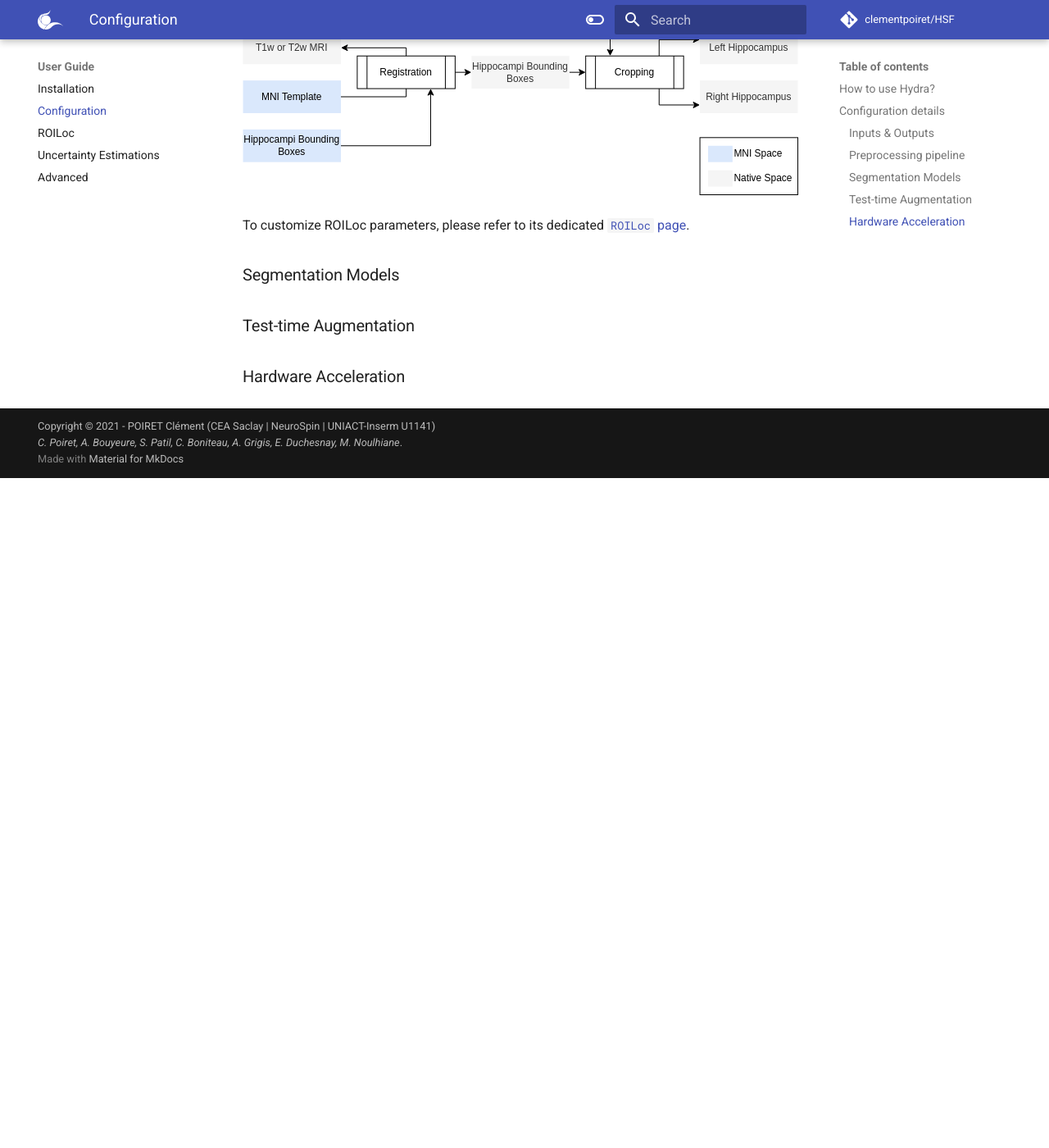
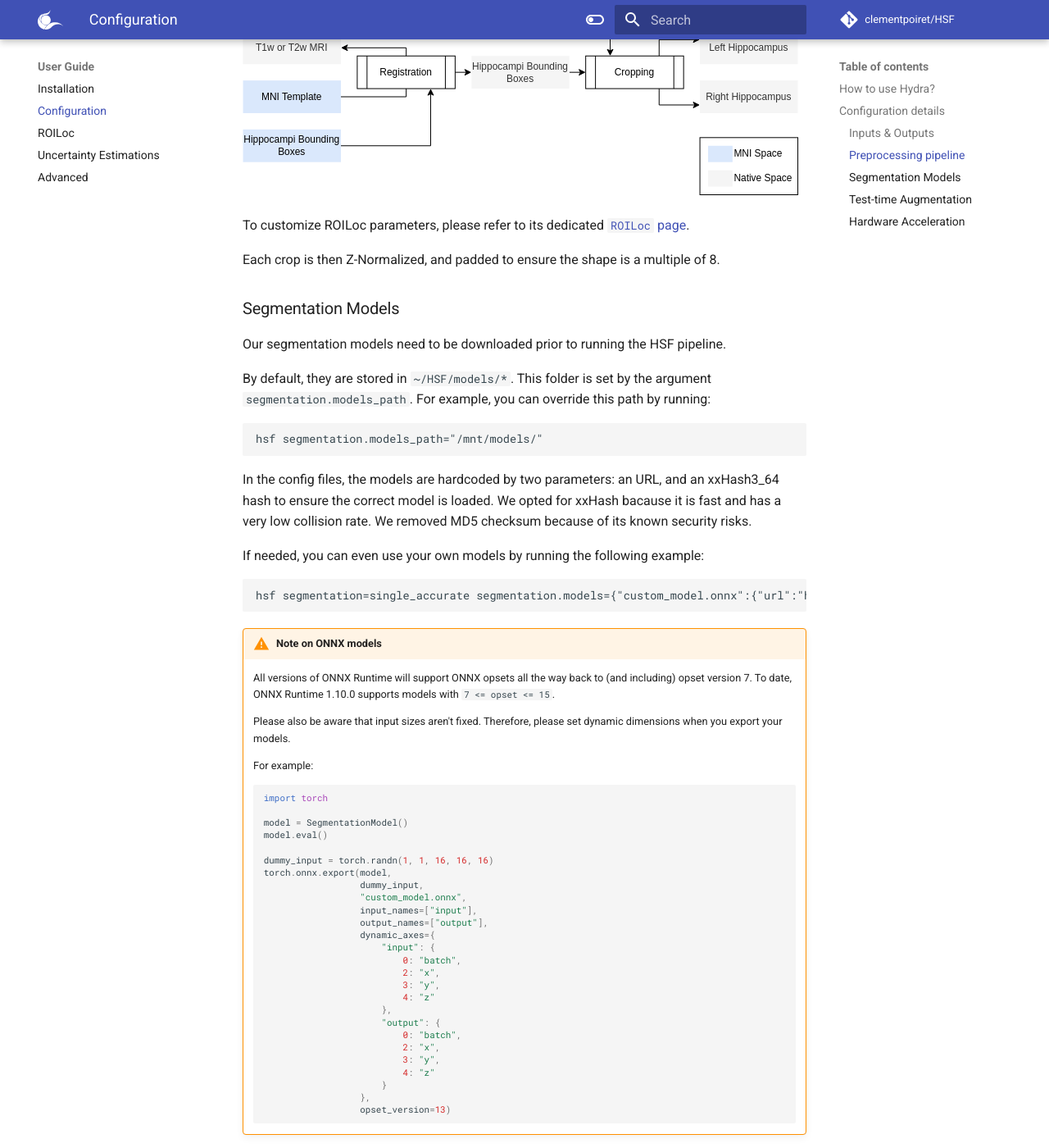
Before and after one commit to clementpoiret/HSF, an MkDocs documentation site: the page built from docs/user-guide/configuration.md, in a window 1280 px wide and 1400 px high, scrolled down 1898 px. Shown: the whole window at 82% size. Built offline with MkDocs 1.6.1 and Material for MkDocs 9.7.7, drawn with Linux system fonts in a browser that asks for light colours; comment, search, counter and statistics services are not loaded; the version menu is left out; before the commit the page ends 2481 px from its top, so only the background shows below that.

Commit message:
[DOCS] Config custom models

````diff
--- a/docs/user-guide/configuration.md
+++ b/docs/user-guide/configuration.md
@@ -73,8 +73,65 @@ As the process is error-prone / imprecise by construction, we also apply margins
 
 To customize ROILoc parameters, please refer to its dedicated [`ROILoc` page](roiloc.md).
 
+Each crop is then Z-Normalized, and padded to ensure the shape is a multiple of 8.
+
 
 ### Segmentation Models
+
+Our segmentation models need to be downloaded prior to running the HSF pipeline.
+
+By default, they are stored in `~/HSF/models/*`. This folder is set by the argument `segmentation.models_path`.
+For example, you can override this path by running:
+
+```
+hsf segmentation.models_path="/mnt/models/"
+```
+
+In the config files, the models are hardcoded by two parameters: an URL, and an xxHash3_64 hash to ensure the correct model is loaded.
+We opted for xxHash bacause it is fast and has a very low collision rate. We removed MD5 checksum because of its known security risks.
+
+If needed, you can even use your own models by running the following example:
+
+```
+hsf segmentation=single_accurate segmentation.models={"custom_model.onnx":{"url":"https://url.to/your/model.onnx","xxh3_64":"f0f0f0f0f0f0f0f0"}}
+```
+
+!!! warning "Note on ONNX models"
+    All versions of ONNX Runtime will support ONNX opsets all the way back to (and including) opset version 7.
+    To date, ONNX Runtime 1.10.0 supports models with `7 <= opset <= 15`.
+
+    Please also be aware that input sizes aren't fixed. Therefore, please set dynamic dimensions when you export your models.
+
+    For example:
+
+    ```python
+    import torch
+
+    model = SegmentationModel()
+    model.eval()
+
+    dummy_input = torch.randn(1, 1, 16, 16, 16)
+    torch.onnx.export(model,
+                      dummy_input,
+                      "custom_model.onnx",
+                      input_names=["input"],
+                      output_names=["output"],
+                      dynamic_axes={
+                          "input": {
+                              0: "batch",
+                              2: "x",
+                              3: "y",
+                              4: "z"
+                          },
+                          "output": {
+                              0: "batch",
+                              2: "x",
+                              3: "y",
+                              4: "z"
+                          }
+                      },
+                      opset_version=13)
+    ```
 
 ### Test-time Augmentation
 
````
